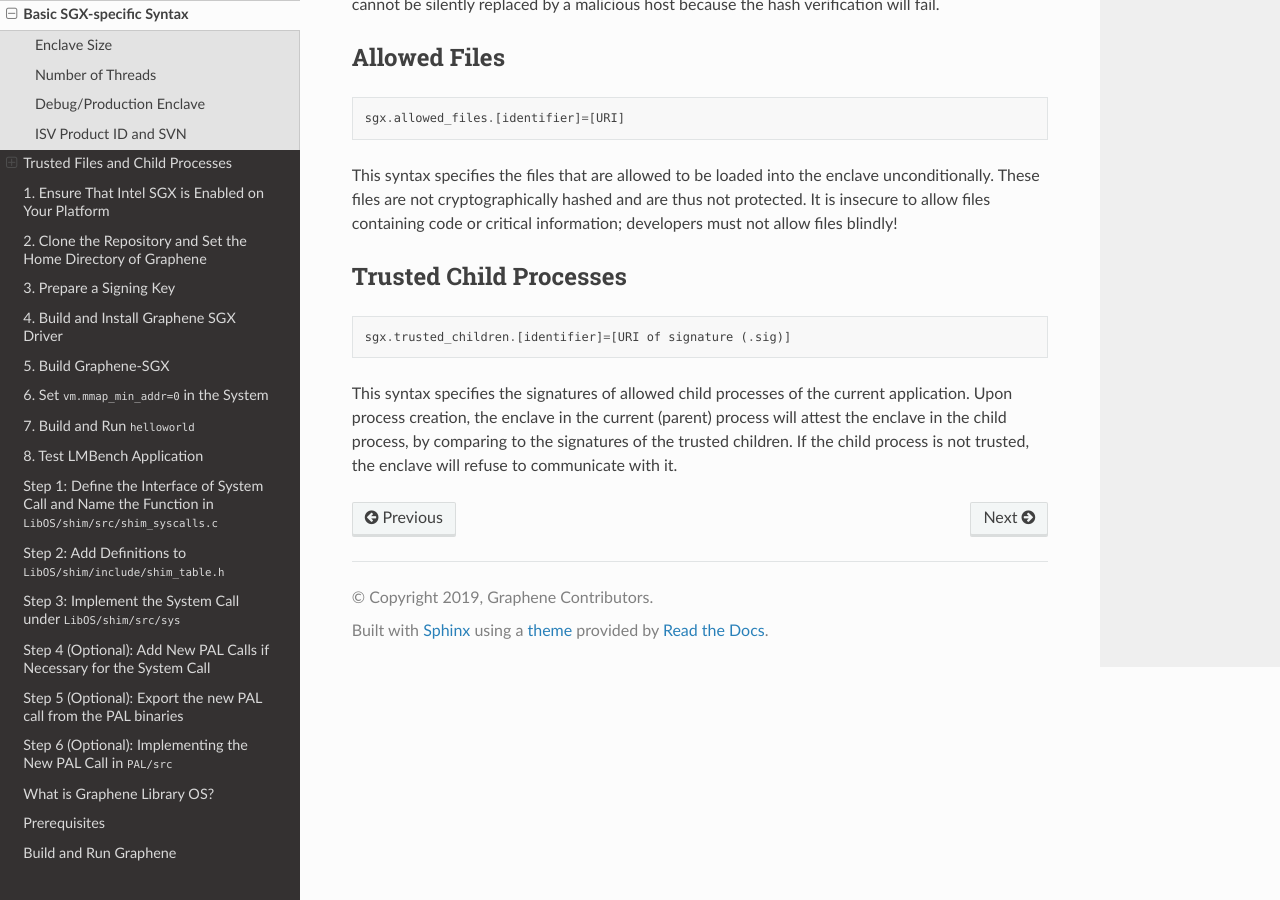
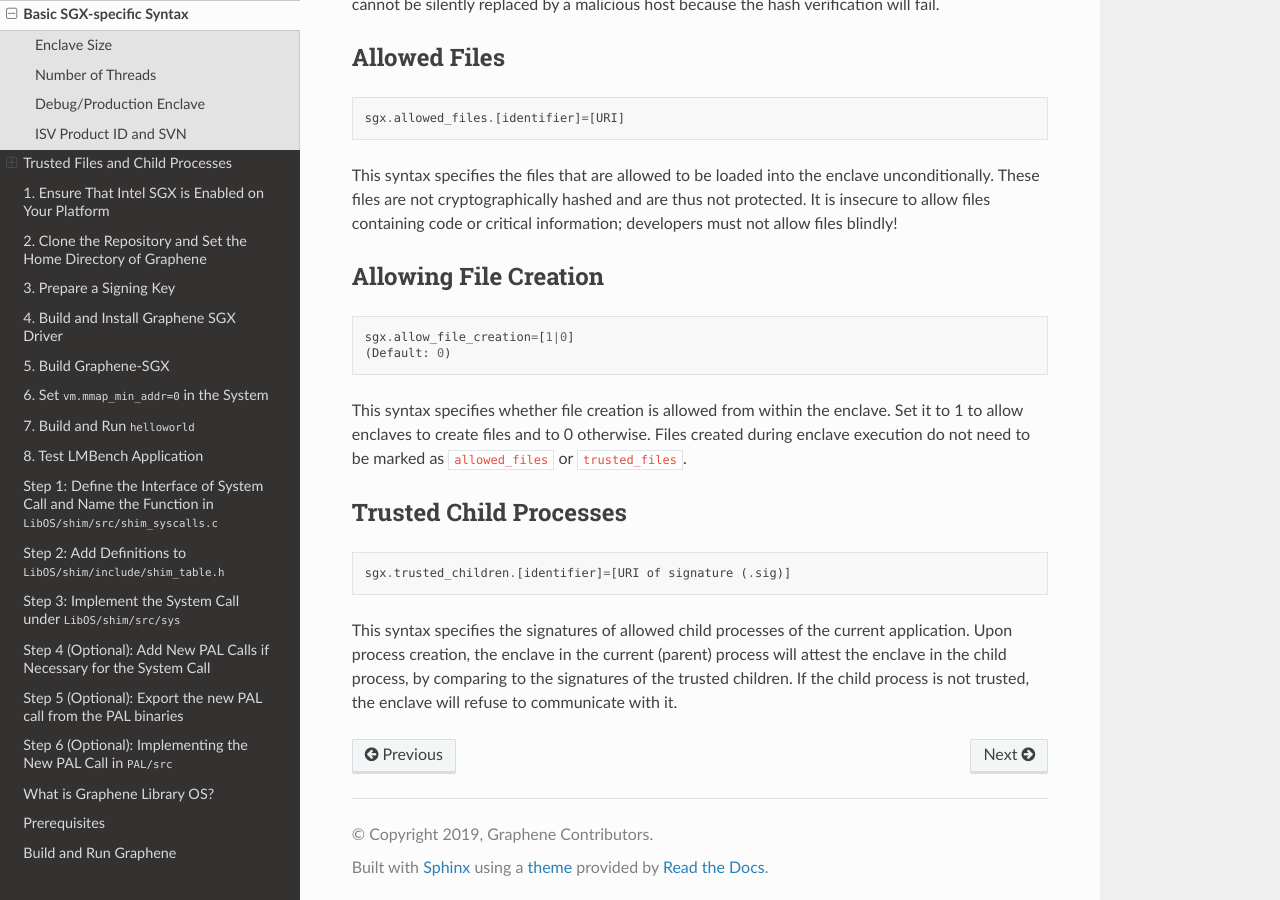
Before and after one commit to aeropittura/vaultrun, a Sphinx documentation site: the page built from Documentation/oldwiki/Graphene-SGX-Manifest-Syntax.md, in a window 1280 px wide and 900 px high, scrolled down 1455 px. Built offline with Sphinx 7.4.7 and the Read the Docs theme 2.0.0, drawn with Linux system fonts in a browser that asks for light colours.

Commit message:
[Documentation] Add entry on sgx.allow_file_creation to old Wiki
Original-author: Dmitrii Kuvaiskii <dmitrii.kuvaiskii@intel.com>
Original-committer: Dmitrii Kuvaiskii <dmitrii.kuvaiskii@intel.com>
Original-commit: f461c5360fc0830a8a439710659a59848fc8ffb7

```diff
--- a/Documentation/oldwiki/Graphene-SGX-Manifest-Syntax.md
+++ b/Documentation/oldwiki/Graphene-SGX-Manifest-Syntax.md
@@ -60,6 +60,15 @@ This syntax specifies the files that are allowed to be loaded into the enclave u
 These files are not cryptographically hashed and are thus not protected. It is insecure to allow
 files containing code or critical information; developers must not allow files blindly!
 
+### Allowing File Creation
+
+    sgx.allow_file_creation=[1|0]
+    (Default: 0)
+
+This syntax specifies whether file creation is allowed from within the enclave. Set it to 1 to
+allow enclaves to create files and to 0 otherwise. Files created during enclave execution do not
+need to be marked as `allowed_files` or `trusted_files`.
+
 ### Trusted Child Processes
 
     sgx.trusted_children.[identifier]=[URI of signature (.sig)]
```
